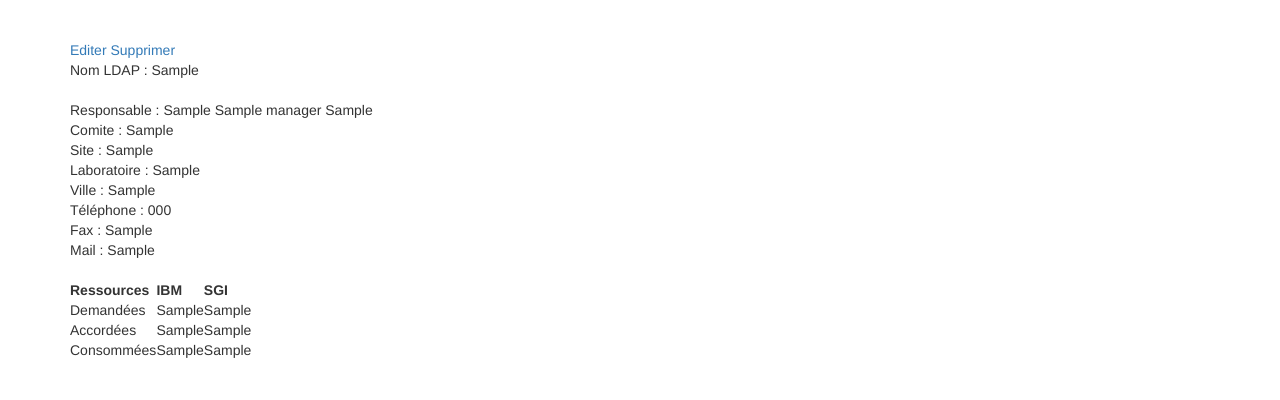
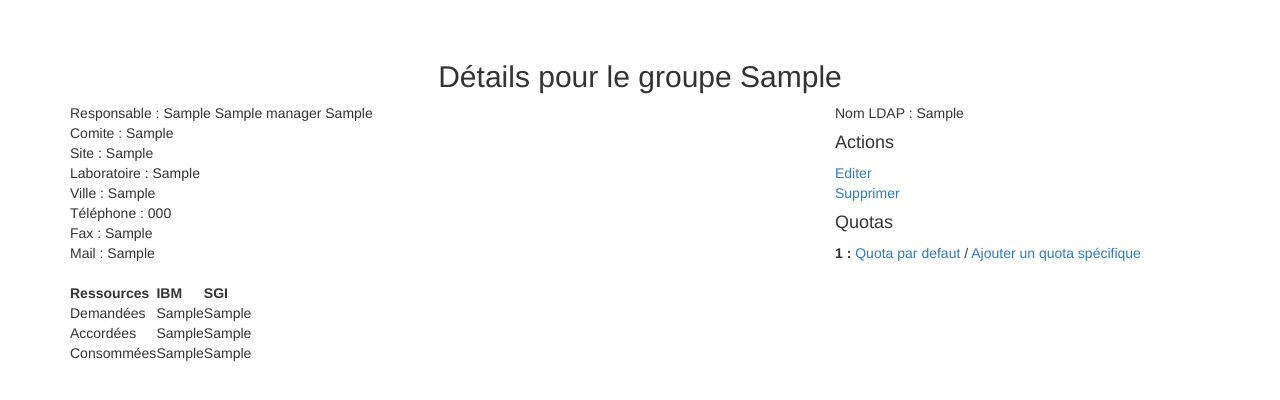
Before and after one commit to T3h-N1k0/LAC, a Python web app: template templates/show_group.html in a window 1280 px wide. Shown: the top 400 px of the page. Run offline with Jinja, Linux system fonts and the light colour scheme; the template is opened without the code that fills it: most values are stand-ins (such as "Sample title", 1, 10 or a date in 2020); some libraries are stand-ins or nearby versions.

Commit message:
* templates/edit_default_quota.html: Quota management added on show   group view

```diff
--- a/templates/edit_default_quota.html
+++ b/templates/edit_default_quota.html
@@ -1,7 +1,7 @@
 {% from "_formhelpers.html" import render_formfield %}
 {% extends "layout.html" %}
 
-{% block title %} Recherche de compte {% endblock title %}
+{% block title %} Gestion des quotas {% endblock title %}
 
 {% block head_js %}
 {% endblock head_js %}
--- a/templates/show_group.html
+++ b/templates/show_group.html
@@ -7,30 +7,42 @@
 {% endblock head_js %}
 
 {% block body %}
-<a href="{{ url_for(
-'edit_group',
-branch=branch,
-group_cn=cn)}}">Editer</a>
-<a href="{{ url_for(
-   'delete_group',
-   branch=branch,
-   cn=cn
-   )}}">Supprimer</a>
-<br/>
+<header class="row text-center">
+  <h2>Détails pour le groupe {{ cn }}</h2>
+</header>
 
-<div id='dn'> Nom LDAP : {{ dn }}</div> <br/>
+<section class="row">
+  <div class="col-sm-6">
 
     {% for attr_name, attr_values in cn_attributez.iteritems() %}
+
     {% if attr_name in page_fieldz %}
+
     {% if page_fieldz[attr_name].display %}
-{{ page_fieldz[attr_name].description }} ( {{attr_name}} ) :
-<ul>
+    <strong>{{ page_fieldz[attr_name].description }} ( {{attr_name}} ) :</strong>
+
+    {% if attr_name == 'memberuid' %}
     {% for value in attr_values %}
-<li>{{ render_field(value, page_fieldz[attr_name].fieldtype.type) }}</li>
+    {% if get_group_from_member_uid(value) %}
+    <a class="list-group-item" href="{{ url_for('show_user',
+       page=get_group_from_member_uid(value),
+       uid=value)}}">{{ value }}</a>
+    {% else %}
+    <a class="list-group-item" href="#">{{ value }} (Introuvable)</a>
+    {% endif %}
     {% endfor %}
+    {% else %}
+    {% for value in attr_values %}
+    <ul class="list-group">
+      <li class="list-group-item">{{ value }}</li>
     </ul>
+    {% endfor %}
     {% endif %}
+    <br>
     {% endif %}
+
+    {% endif %}
+
     {% endfor %}
 
     {% if manager %}
@@ -69,4 +81,45 @@ Mail : {{ manager.bal_personne }} <br/>
 
     {% endif %}
 
+  </div>
+
+  <div class="col-sm-offset-2 col-sm-4" >
+    <aside class="row">
+      <div id='dn'>Nom LDAP : {{ dn }}</div>
+      <h4>Actions</h4>
+      <a href="{{ url_for(
+         'edit_group',
+         branch=branch,
+         group_cn=cn)}}">Editer</a>
+      <br>
+      <a href="{{ url_for(
+         'delete_group',
+         branch=branch,
+         cn=cn
+         )}}">Supprimer</a>
+      <br/>
+    </aside>
+    <aside class="row">
+      <h4>Quotas</h4>
+      {% for quota in quotaz %}
+      <strong>{{ quota[0] }} : </strong>
+      <a href="{{ url_for(
+         'edit_default_quota',
+         storage_cn=quota[0])}}">Quota par defaut </a>
+       /
+      {% if quota[1] %}
+      <a href="{{ url_for(
+         'edit_quota',
+         storage_cn=quota[1])}}">Editer quota spécifique <strong>{{ quota[1] }}</strong></a>
+      {% else %}
+      <a href="{{ url_for(
+         'add_quota',
+         storage=quota[0],
+         group=cn_attributez['gidNumber'][0])}}">Ajouter un quota spécifique</a>
+      {% endif %}
+      {% endfor %}
+    </aside>
+  </div>
+</section>
+
 {% endblock body %}
```
Also changed, not shown: __init__.py (+78 -42 lines). Lines whose indentation alone changed are shown as unchanged.
